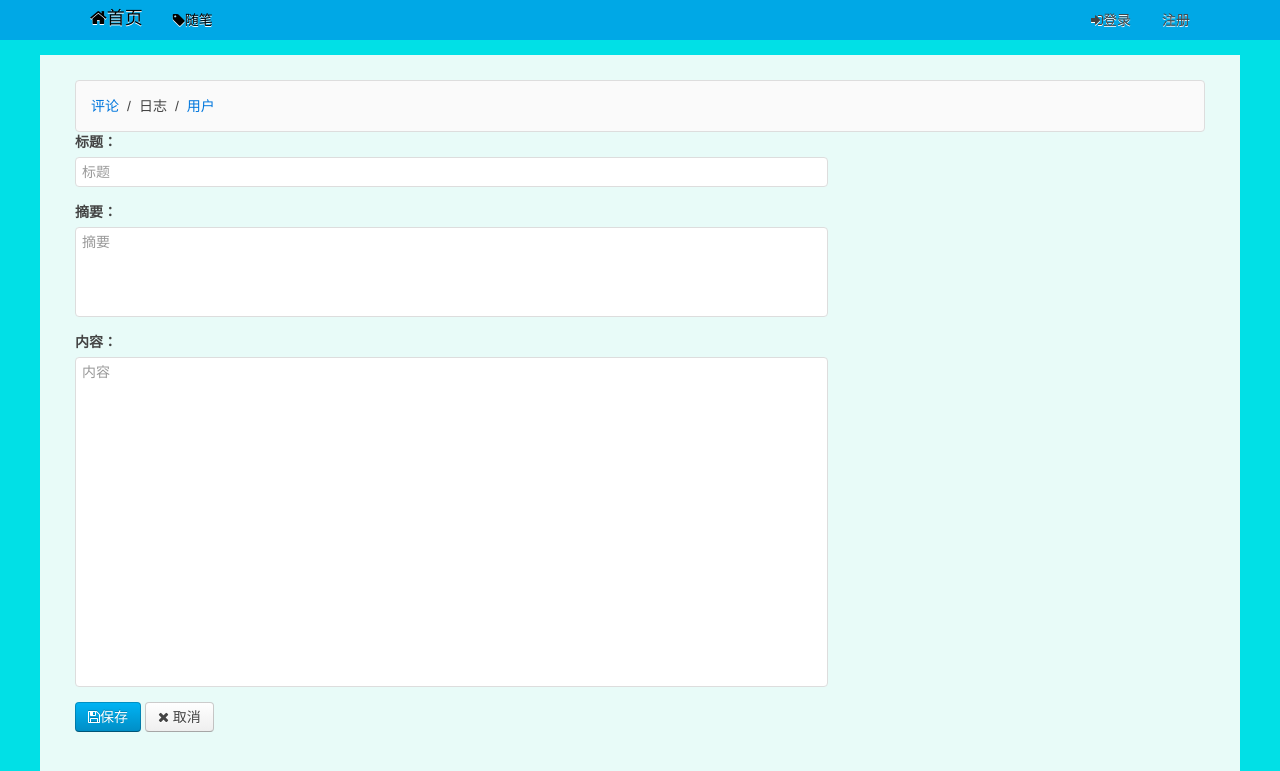
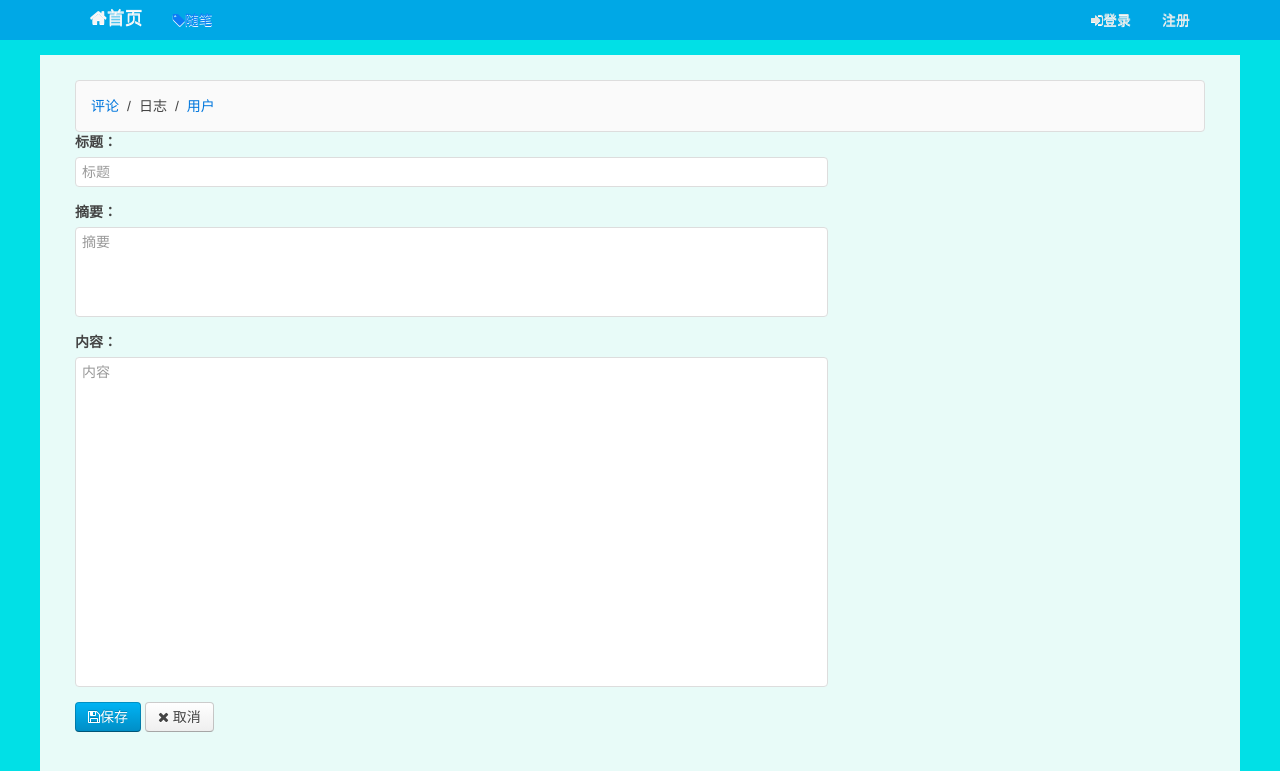
Before and after one commit to weely/webapp-python, a Python web app: template www/templates/manage_blog_edit.html in a window 1280 px wide. Shown: the top 771 px of the page. Run offline with Jinja, Linux system fonts and the light colour scheme; the template is opened without the code that fills it, so the values that code supplies are empty.

Commit message:
push code

```diff
--- a/www/handlers.py
+++ b/www/handlers.py
@@ -320,10 +320,10 @@ async def api_user_edit(id, *, email, name, password):
     user.password = hashlib.sha1(sha1_passwd.encode('utf-8')).hexdigest()
     await user.update()
     for comment in comments:
-        comment.user_image = "/static/img/{}".format(filename)
+        comment.user_name = name
         await comment.update()
     for blog in blogs:
-        blog.user_image = "/static/img/{}".format(filename)
+        blog.user_name = name
         await  blog.update()
     r = web.Response()
     r.set_cookie(COOKIE_NAME, user2cookie(user,86400), max_age=86400, httponly=True)
--- a/www/templates/layout.html
+++ b/www/templates/layout.html
@@ -28,9 +28,6 @@
         {#        background-image:url("../static/img/timg.png");#}
         background-color: #00a8e6;
     }
-    .home-nav{
-        color:black;
-    }
     .home-footer{
         text-align: center;
         min-height: 15px;
@@ -55,10 +52,10 @@
 {#        <h2 style="background-image: url('../static/img/timg.png')">weely 之家</h2>#}
         <nav class="home-header uk-navbar-attached uk-margin-bottom ">
             <div class="uk-container uk-container-center ">
-                <a href="/" class="uk-navbar-brand home-nav"><i class="uk-icon-home"></i>首页</a>
+                <a href="/" class="uk-navbar-brand" style="color: #f6f6f6;"><i class="uk-icon-home"></i>首页</a>
                 <ul class="uk-navbar-nav">
-                    <li data-url="blogs"><a href="/" style="color:black;"><i class="uk-icon-tag"></i>随笔</a></li>
-    {#                <li><a target="_blank" class="home-nav" href="#"><i class="uk-icon-book"></i>教程</a></li>#}
+                    <li data-url="blogs"><a href="/" style="color: #0c7cf6;"><i class="uk-icon-tag"></i>随笔</a></li>
+{#                    <li><a target="_blank" style="color: #f6f6f6;" href="#"><i class="uk-icon-book"></i>教程</a></li>#}
     {#                <li><a target="_blank" href="https://github.com/weely/webapp-python"><i class="uk-icon-code"></i>源码</a></li>#}
                 </ul>
                 <div class="uk-navbar-flip">
@@ -68,14 +65,14 @@
                             <a href="#0"  style="color:black;"><i class="uk-icon-user"></i>{{ __user__.name }}</a>
                             <div class="uk-dropdown uk-dropdown-navbar">
                                 <ul class="uk-nav uk-nav-navbar">
-                                    <li><a href="/user/{{ __user__.id }}"><i class="uk-icon-cog"></i>设置</a></li>
+                                    <li><a href="/user/{{ __user__.id }}" style="color: #0c7cf6;"><i class="uk-icon-cog"></i>设置</a></li>
                                     <li><a href="/signout"><i class="uk-icon-sign-out"></i>登出</a></li>
                                 </ul>
                             </div>
                         </li>
                     {% else %}
-                        <li><a href="/signin"><i class="uk-icon-sign-in"></i>登录</a></li>
-                        <li><a href="/register"><i class="uk-icon-register"></i>注册</a></li>
+                        <li><a href="/signin" style="color: #e6e7e4;"><i class="uk-icon-sign-in"></i>登录</a></li>
+                        <li><a href="/register" style="color: #e6e7e4;"><i class="uk-icon-register"></i>注册</a></li>
                     {% endif %}
                     </ul>
                 </div>
```
